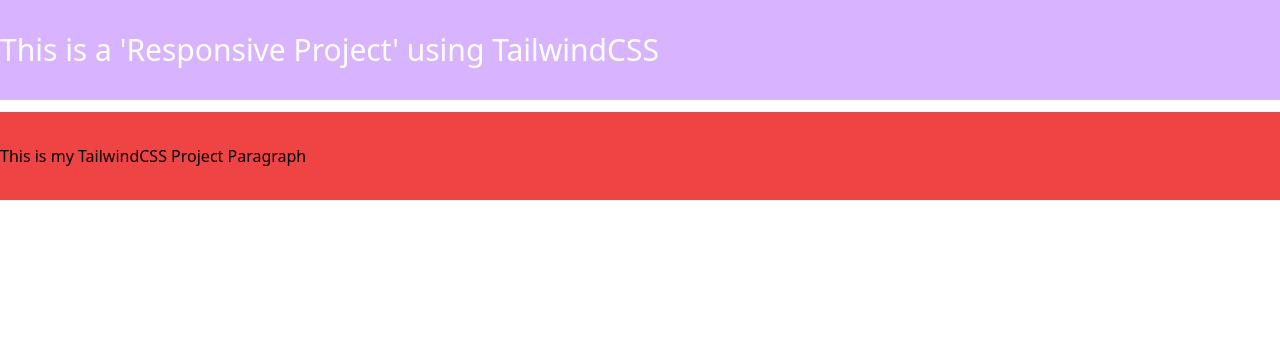
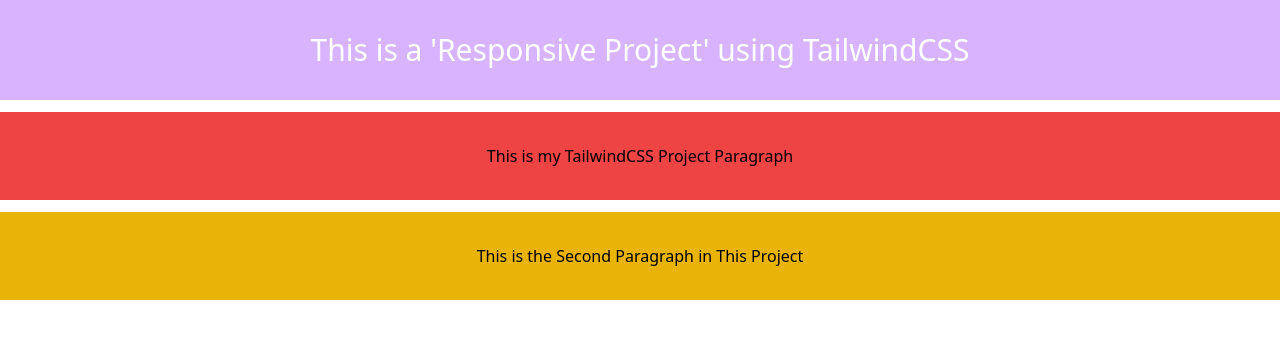
Before and after one commit to Sujan-Kumar/Tailwind-Project-01, a website built with Vite: page index.html in a window 1280 px wide. Built offline with nearby package versions, Linux system fonts and the light colour scheme.

Commit message:
Code Modified

```diff
--- a/index.html
+++ b/index.html
@@ -8,7 +8,8 @@
      <link rel="stylesheet" href="./css/main.css">
 </head>
 <body>
-    <h1 class="bg-purple-300 py-8  text-3xl text-white mb-3">This is a 'Responsive Project' using TailwindCSS</h1>
-    <p class="bg-red-500 py-8">This is my TailwindCSS Project Paragraph</p>
+    <h1 class="bg-purple-300 py-8 text-center text-3xl text-white mb-3">This is a 'Responsive Project' using TailwindCSS</h1>
+    <p class="bg-red-500 py-8 mb-3 text-center">This is my TailwindCSS Project Paragraph</p>
+    <p class="bg-yellow-500 py-8 mb-3 text-center">This is the Second Paragraph in This Project</p>
 </body>
 </html>
```
